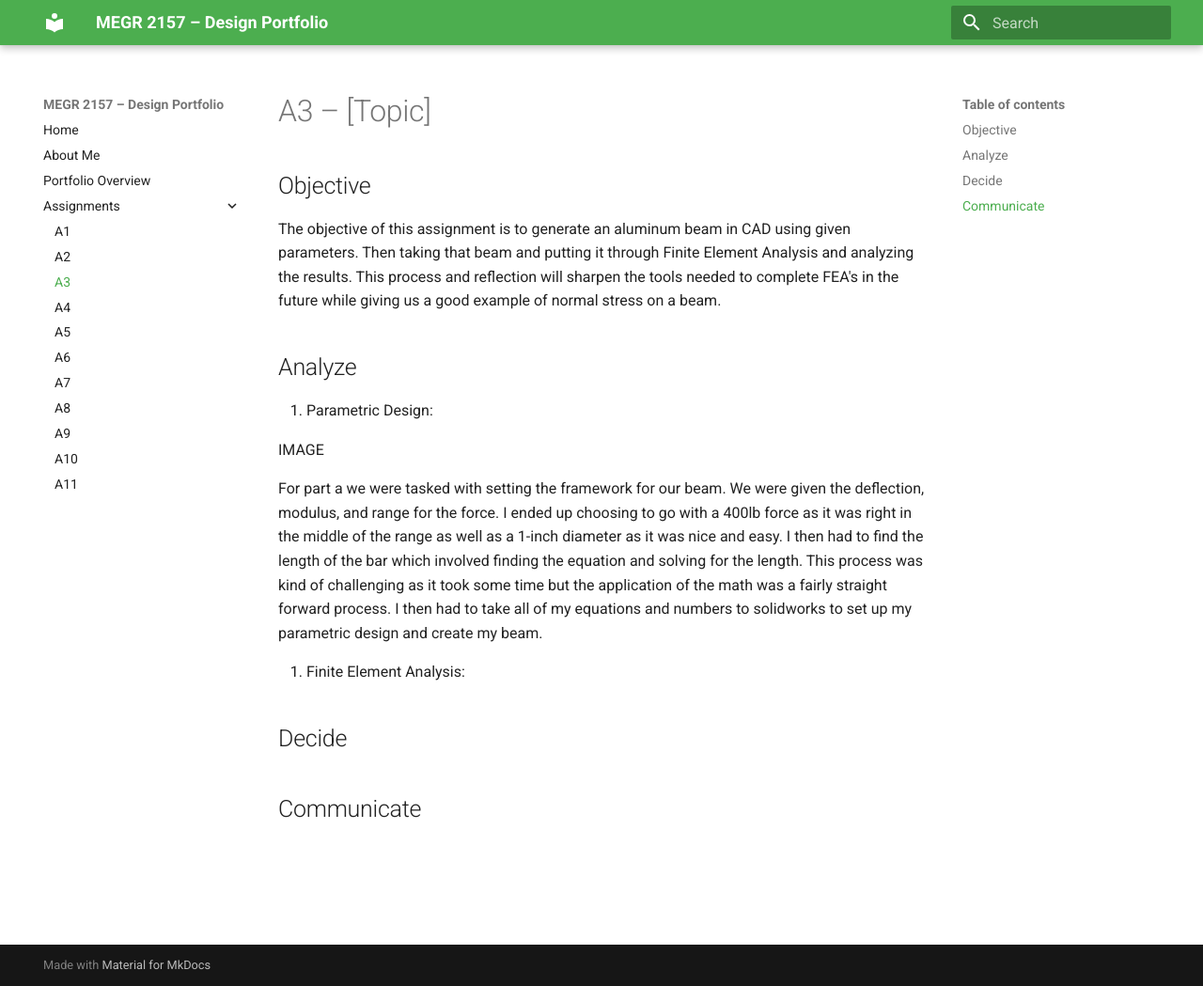
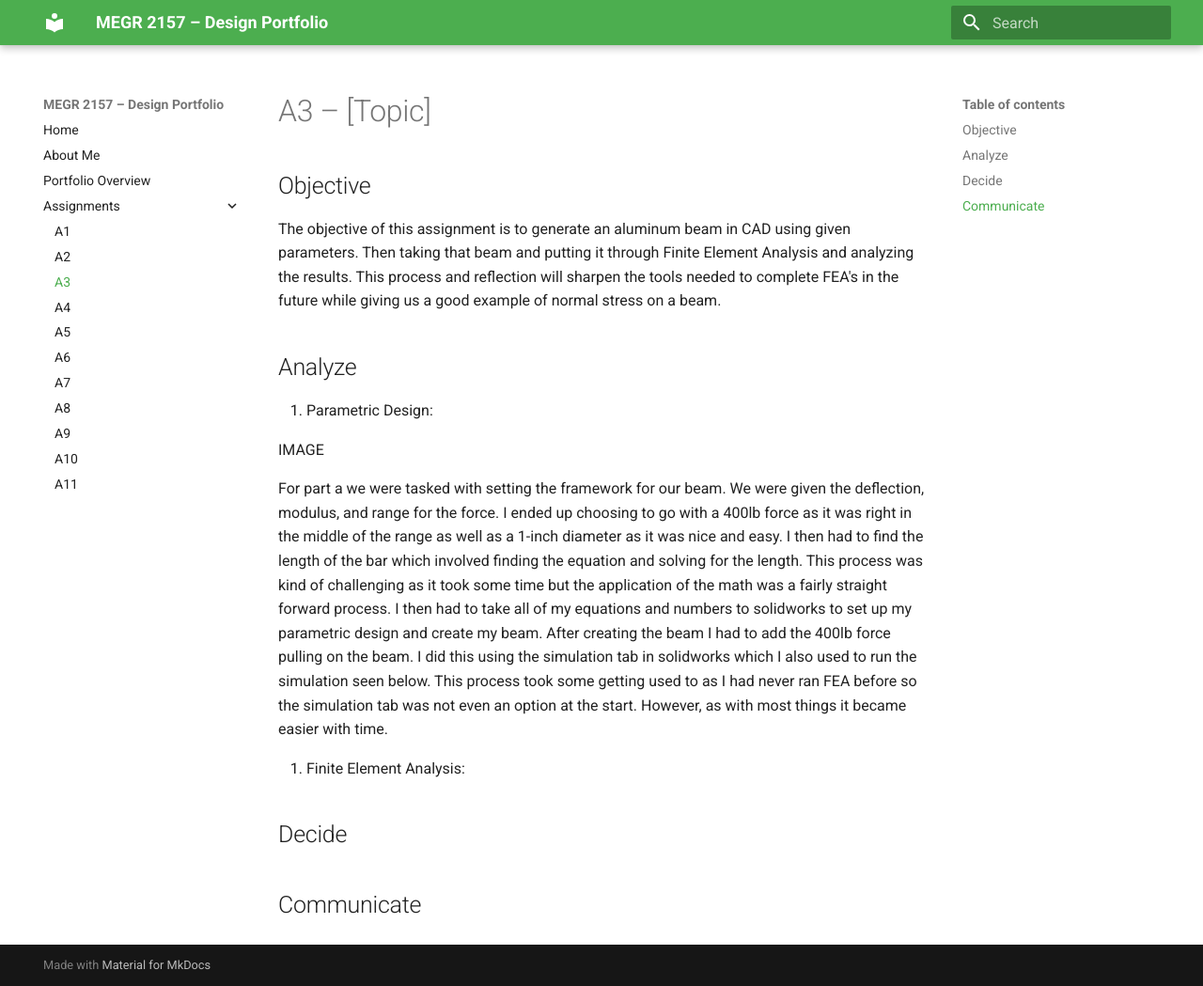
Before and after one commit to noaheme/design-projects-portfolio, an MkDocs documentation site: the page built from docs/assignments/A03/index.md, in a window 1280 px wide and 1049 px high. Shown: the whole window at 94% size. Built offline with MkDocs 1.6.1 and Material for MkDocs 9.7.7, drawn with Linux system fonts in a browser that asks for light colours.

```diff
--- a/docs/assignments/A03/index.md
+++ b/docs/assignments/A03/index.md
@@ -11,8 +11,9 @@ The objective of this assignment is to generate an aluminum beam in CAD using gi
    IMAGE
 
    For part a we were tasked with setting the framework for our beam. We were given the deflection, modulus, and range for the force. I ended up choosing to go with a 400lb force as it was right in the middle of the range as well as a 1-inch diameter as it was nice and easy. I then had to find the length of the bar which involved finding the equation and solving for the length. This process was kind of challenging as it took some time but the application of the math was a fairly straight forward process. I then had to take all of my equations and numbers to solidworks to set up my parametric design and create my beam.
+   After creating the beam I had to add the 400lb force pulling on the beam. I did this using the simulation tab in solidworks which I also used to run the simulation seen below. This process took some getting used to as I had never ran FEA before so the simulation tab was not even an option at the start. However, as with most things it became easier with time.
 
-2. Finite Element Analysis:
+3. Finite Element Analysis:
 
 
 
```
